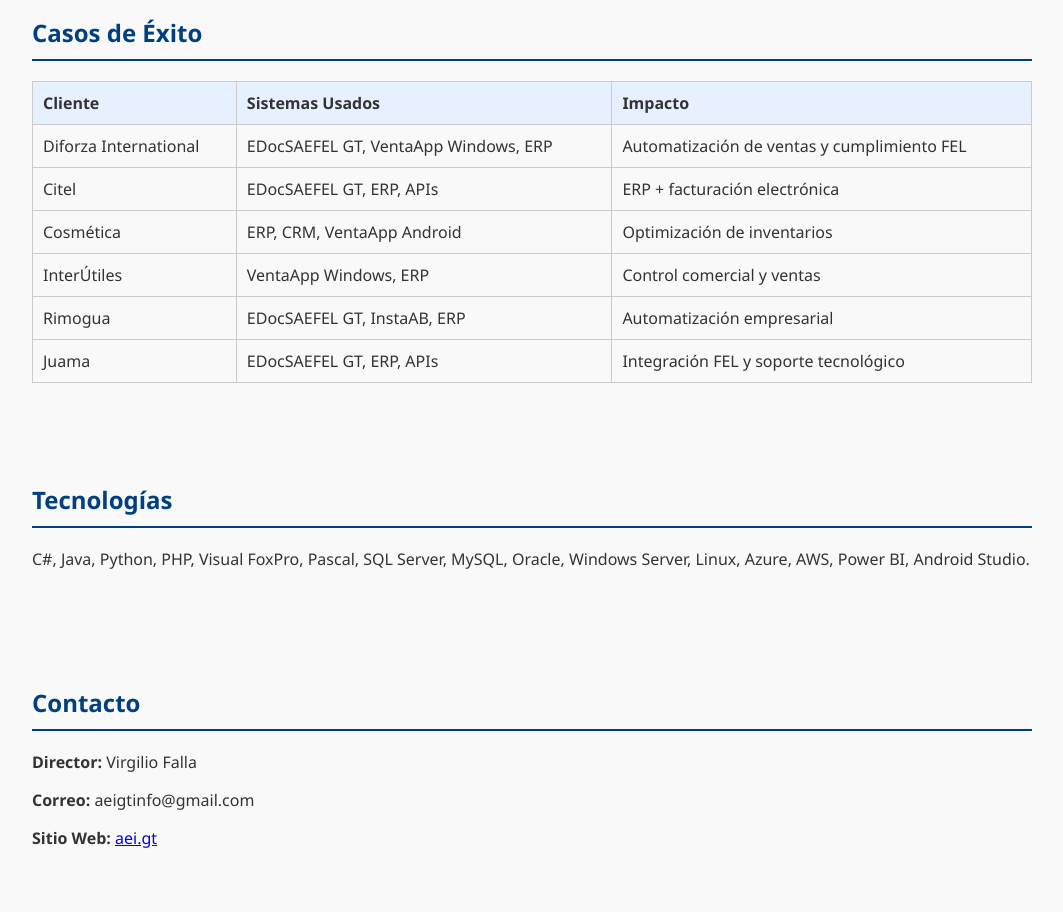
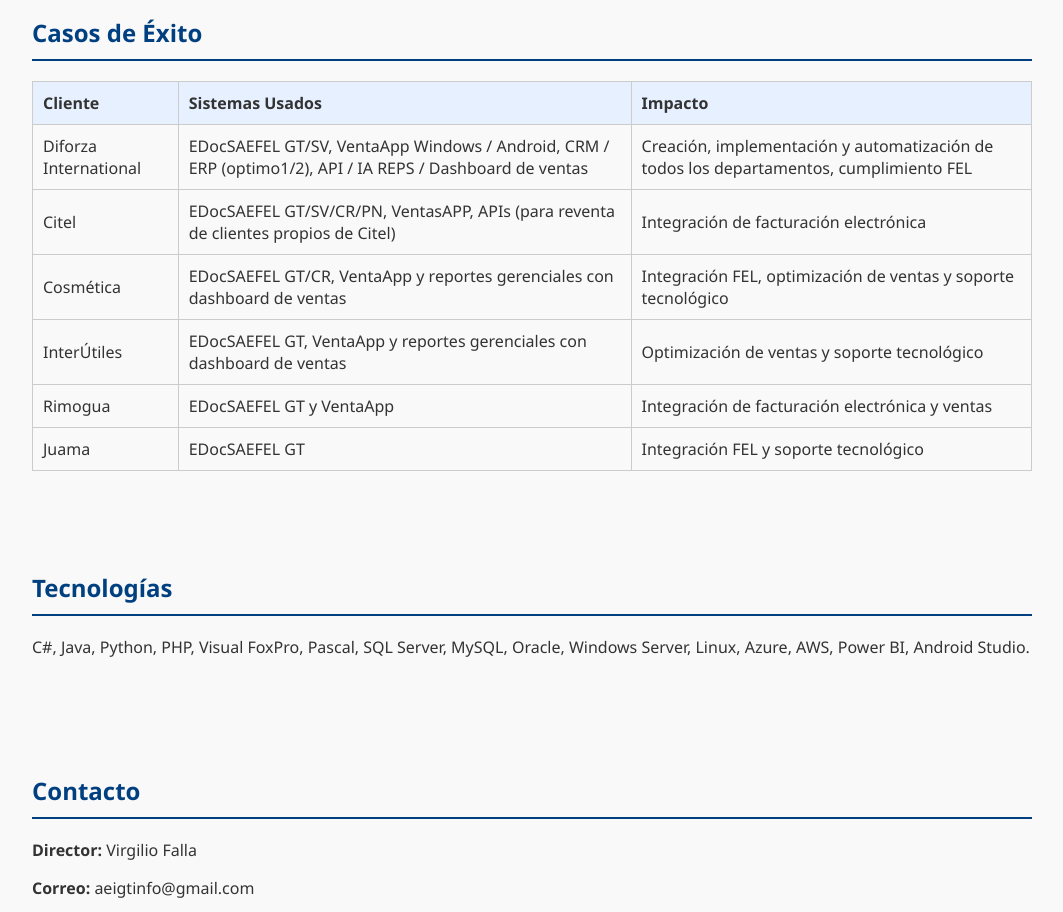
Before and after one commit to vfalla/aei, a plain HTML site: page index.html in a window 1280 px wide. Shown: the part 1920-2832 px from the top of the page, without its empty margins (108-1171 px from the left). Drawn offline with Linux system fonts and the light colour scheme.

Commit message:
Update client implementations and outcomes

```diff
--- a/index.html
+++ b/index.html
@@ -61,12 +61,13 @@
   <h2>Casos de Éxito</h2>
   <table>
     <tr><th>Cliente</th><th>Sistemas Usados</th><th>Impacto</th></tr>
-    <tr><td>Diforza International</td><td>EDocSAEFEL GT, VentaApp Windows, ERP</td><td>Automatización de ventas y cumplimiento FEL</td></tr>
-    <tr><td>Citel</td><td>EDocSAEFEL GT, ERP, APIs</td><td>ERP + facturación electrónica</td></tr>
-    <tr><td>Cosmética</td><td>ERP, CRM, VentaApp Android</td><td>Optimización de inventarios</td></tr>
-    <tr><td>InterÚtiles</td><td>VentaApp Windows, ERP</td><td>Control comercial y ventas</td></tr>
-    <tr><td>Rimogua</td><td>EDocSAEFEL GT, InstaAB, ERP</td><td>Automatización empresarial</td></tr>
-    <tr><td>Juama</td><td>EDocSAEFEL GT, ERP, APIs</td><td>Integración FEL y soporte tecnológico</td></tr>
+    <!-- //Codex_add: Sistemas implementados por cliente -->
+    <tr><td>Diforza International</td><td>EDocSAEFEL GT/SV, VentaApp Windows / Android, CRM / ERP (optimo1/2), API / IA REPS / Dashboard de ventas</td><td>Creación, implementación y automatización de todos los departamentos, cumplimiento FEL</td></tr>
+    <tr><td>Citel</td><td>EDocSAEFEL GT/SV/CR/PN, VentasAPP, APIs (para reventa de clientes propios de Citel)</td><td>Integración de facturación electrónica</td></tr>
+    <tr><td>Cosmética</td><td>EDocSAEFEL GT/CR, VentaApp y reportes gerenciales con dashboard de ventas</td><td>Integración FEL, optimización de ventas y soporte tecnológico</td></tr>
+    <tr><td>InterÚtiles</td><td>EDocSAEFEL GT, VentaApp y reportes gerenciales con dashboard de ventas</td><td>Optimización de ventas y soporte tecnológico</td></tr>
+    <tr><td>Rimogua</td><td>EDocSAEFEL GT y VentaApp</td><td>Integración de facturación electrónica y ventas</td></tr>
+    <tr><td>Juama</td><td>EDocSAEFEL GT</td><td>Integración FEL y soporte tecnológico</td></tr>
   </table>
 </section>
 
```
